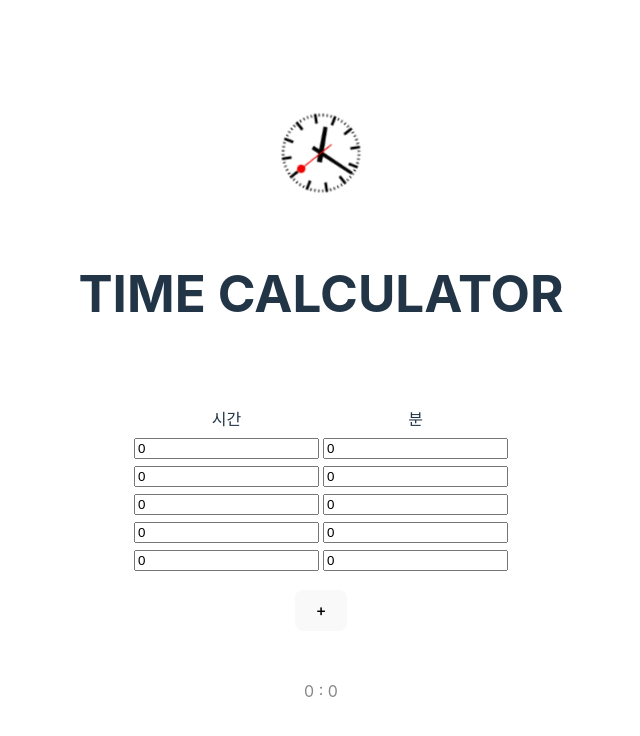
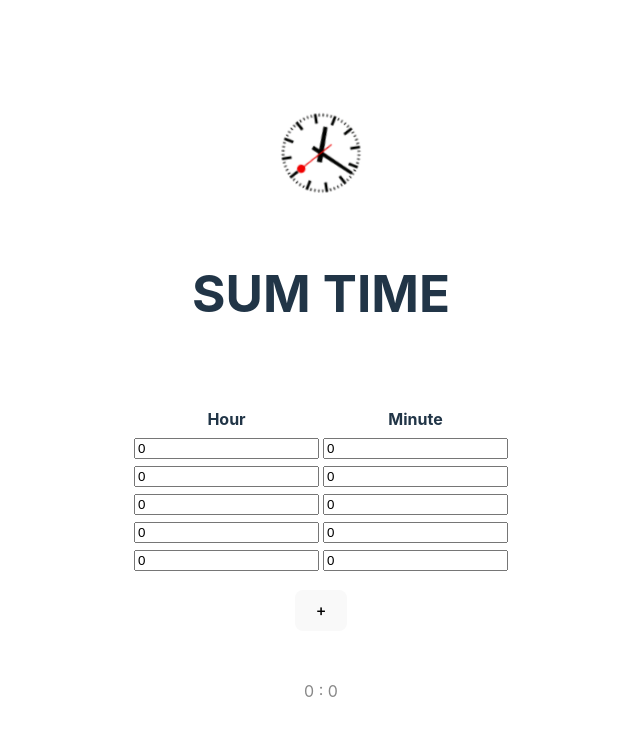
Before and after one commit to publicPark/playground, a React (Vite) app: page / in a window 1280 px wide. Shown: the top 736 px of the page, without its empty margins (319-959 px from the left). Built offline with nearby package versions, Linux system fonts and the light colour scheme.

Commit message:
title 변경

```diff
--- a/index.html
+++ b/index.html
@@ -4,7 +4,7 @@
     <meta charset="UTF-8" />
     <link rel="icon" type="image/svg+xml" href="/vite.svg" />
     <meta name="viewport" content="width=device-width, initial-scale=1.0" />
-    <title>Vite + React + TS</title>
+    <title>Sum Time</title>
   </head>
   <body>
     <div id="root"></div>
--- a/src/components/TimeCalc.tsx
+++ b/src/components/TimeCalc.tsx
@@ -76,13 +76,13 @@ function TimeCalc() {
           <img src={Logo} className="logo" alt="mondaine" />
         </a>
       </div>
-      <h1>TIME CALCULATOR</h1>
+      <h1>SUM TIME</h1>
       <div className="card">
         <table>
           <thead>
             <tr>
-              <td>시간</td>
-              <td>분</td>
+              <th>Hour</th>
+              <th>Minute</th>
             </tr>
           </thead>
           <tbody>
```
